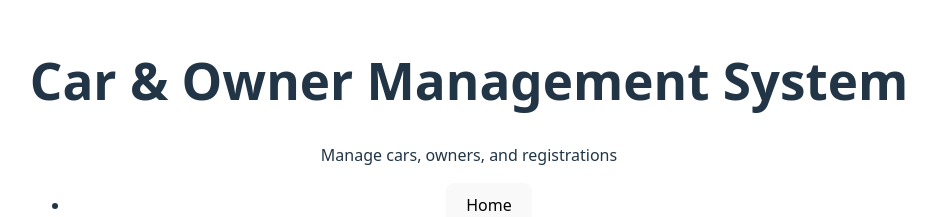
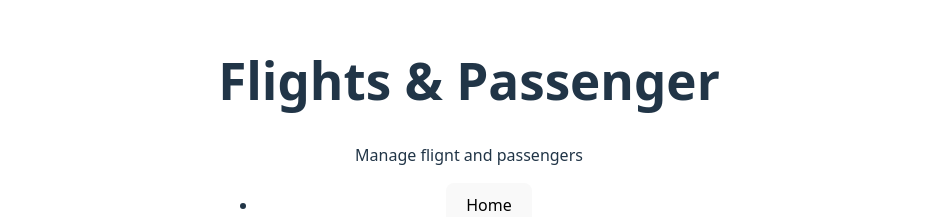
Before and after one commit to Ccyy615/JavaMilestone2_ChinYiAndMarwa, a React (Vite) app: page / in a window 1280 px wide. Shown: the part 193-410 px from the top of the page, without its empty margins (171-1107 px from the left). Built offline with nearby package versions, Linux system fonts and the light colour scheme.

Commit message:
add models

```diff
--- a/src/components/Header.tsx
+++ b/src/components/Header.tsx
@@ -1,8 +1,8 @@
 export default function Header() {
     return (
         <header>
-            <h1>Car & Owner Management System</h1>
-            <p className="subtitle">Manage cars, owners, and registrations</p>
+            <h1>Flights & Passenger</h1>
+            <p className="subtitle">Manage flignt and passengers</p>
         </header>
     );
 }
--- a/src/components/mainBody.tsx
+++ b/src/components/mainBody.tsx
@@ -4,6 +4,8 @@ import ManageResouce1 from '../pages/ManageResouce1';
 import ManageResouce2 from '../pages/ManageResouce2';
 import Home from '../pages/Home';
 import About from '../pages/About';
+
+
 
 
 interface MainBodyProps {
```
Also changed, not shown: src/models/models.tsx (added, +46 -0 lines).
